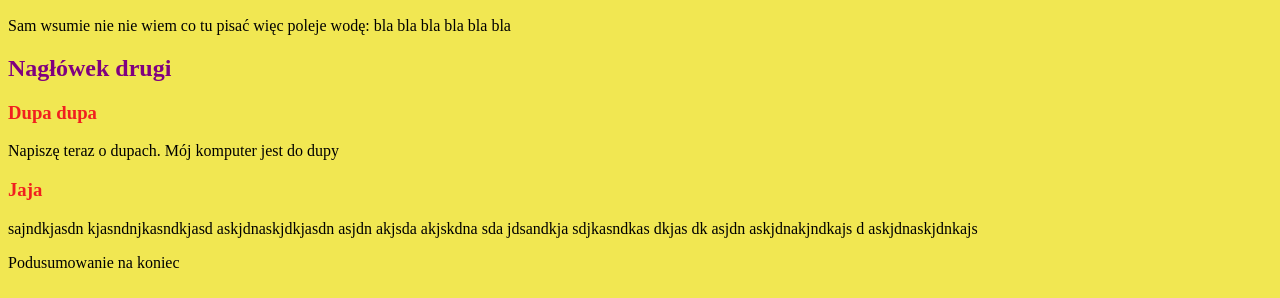
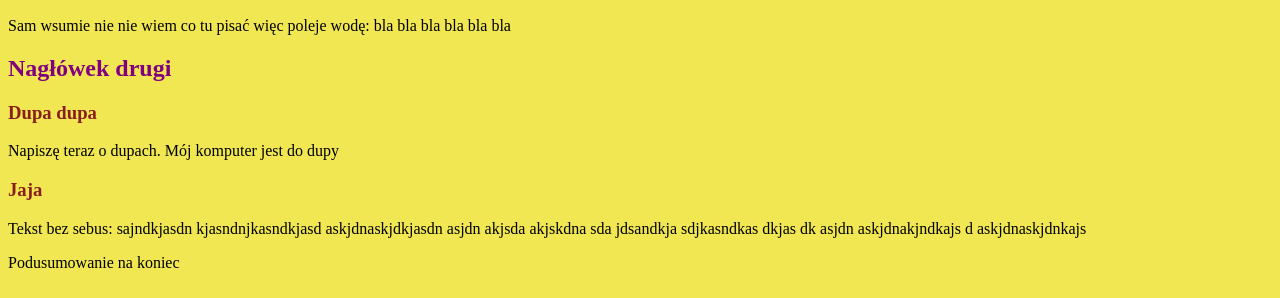
Before and after one commit to Marcin-Reszka/homepage, a plain HTML site: page index.html in a window 1280 px wide. Shown: the part 502-800 px from the top of the page. Drawn offline with Linux system fonts and the light colour scheme.

Commit message:
Lekcja 403

```diff
--- a/index.html
+++ b/index.html
@@ -38,7 +38,7 @@
             </articel>
             <article>
                 <h3 class="header-red">Jaja</h3>
-                <p>sajndkjasdn kjasndnjkasndkjasd askjdnaskjdkjasdn asjdn akjsda akjskdna sda jdsandkja sdjkasndkas dkjas dk asjdn askjdnakjndkajs d askjdnaskjdnkajs </p>
+                <p>Tekst bez sebus: sajndkjasdn kjasndnjkasndkjasd askjdnaskjdkjasdn asjdn akjsda akjskdna sda jdsandkja sdjkasndkas dkjas dk asjdn askjdnakjndkajs d askjdnaskjdnkajs </p>
             </article>
 
         </section>
--- a/style.css
+++ b/style.css
@@ -11,5 +11,5 @@ body{
 }
 
 .header-red{
-    color:rgb(241, 31, 31);
+    color:rgb(138, 29, 29);
 }
```
